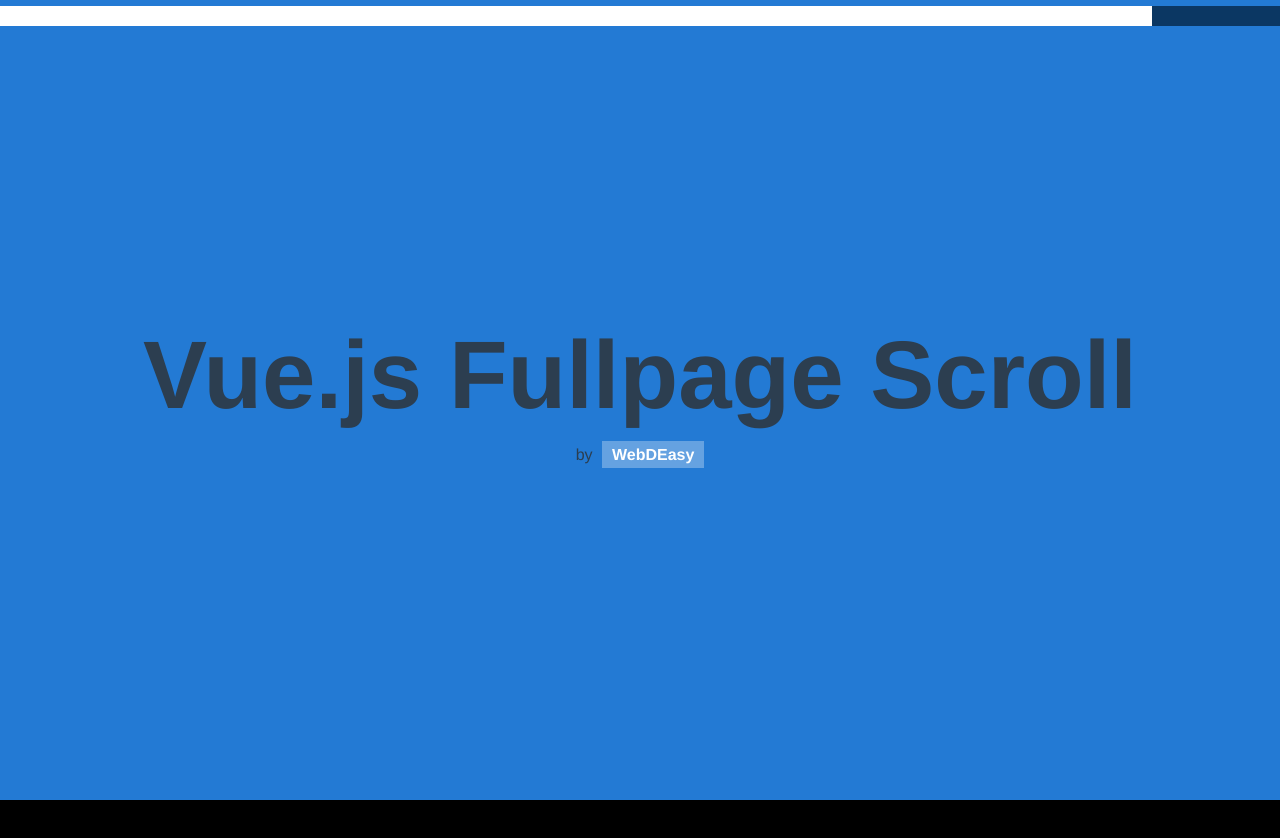
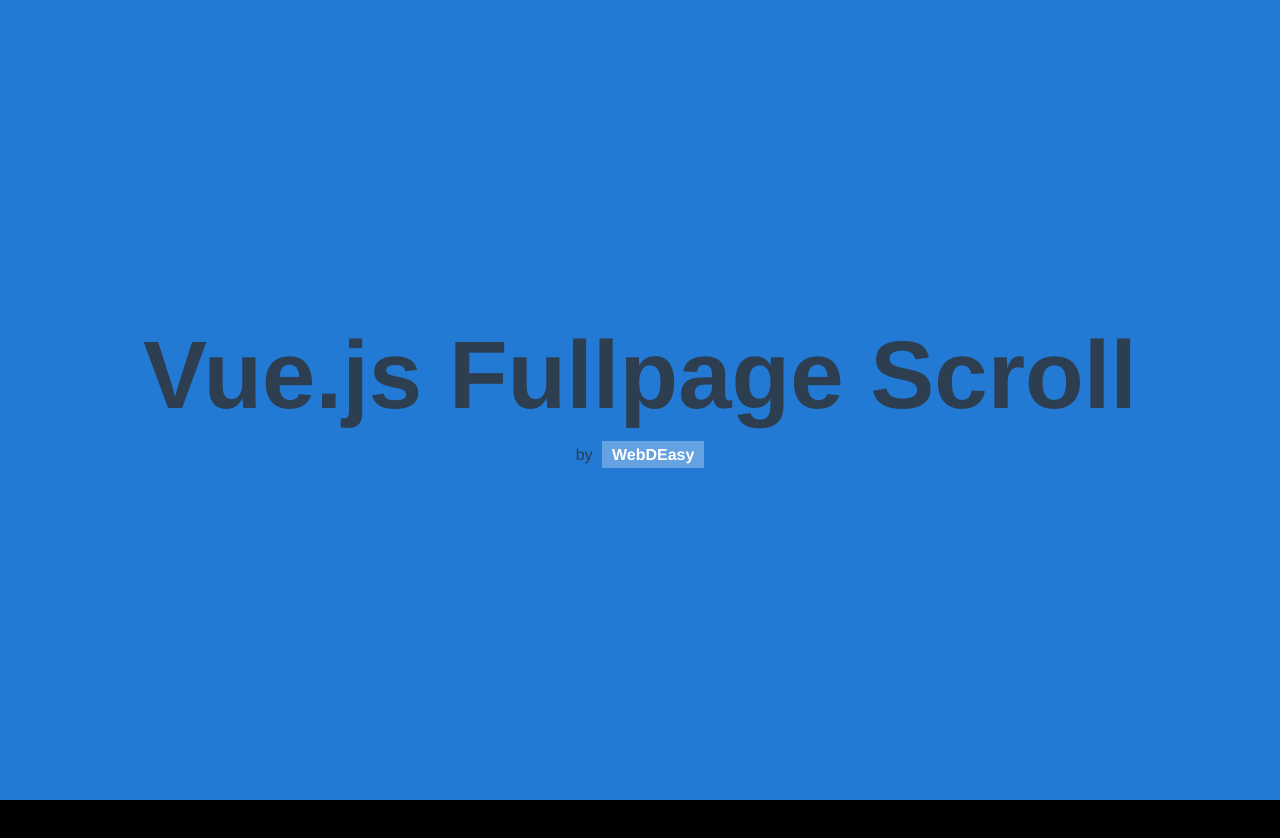
Before and after one commit to imaldi/full-page-testing, a Vue app: page / in a window 1280 px wide. Shown: the top 838 px of the page. Built offline with nearby package versions, Linux system fonts and the light colour scheme; the HTML template or start-up script is replaced by a standard one.

Commit message:
finally done make navbar top right

```diff
--- a/src/App.vue
+++ b/src/App.vue
@@ -6,7 +6,7 @@
     </div>
     <router-view/> -->
     <div class="sections-menu">
-      <div class="left-div">
+      <div class="right-div">
         <span
          class="menu-point"
          v-bind:class="{active: activeSection == index}"
@@ -45,7 +45,7 @@
 
 <script>
 export default {
-  el: '#app',
+  // el: '#app',
   data: function(){
     return {
     inMove: false,
@@ -245,25 +245,27 @@ h1.black {
   /* left: 50%; */
   top: 1rem;
   width: 100%;
+  /* height: 20px; */
+
   background-color: #FFF;
 
   /* right: 1rem;
   top: 50%; */
   transform: translateY(-50%);
 }
-.left-div {
-  width: 10%;
-  height: 20px;
+.right-div {
+  width: 50%;
+  /* height: 20px; */
   float: right;
-  background-color: rgb(11, 55, 99);
+  background-color: #FFF;
 }
-.sections-menu .menu-point {
+.sections-menu .right-div .menu-point {
 
   width: 10px;
-  height: 10px;
+  /* height: 20px; */
   /* background-color: #FFF; */
   display: inline-block;
-  margin: 1rem 3rem 1rem 3rem;
+  margin: 2rem 3rem 1rem 3rem;
   opacity: .6;
   transition: .4s ease all;
   cursor: pointer;
```
